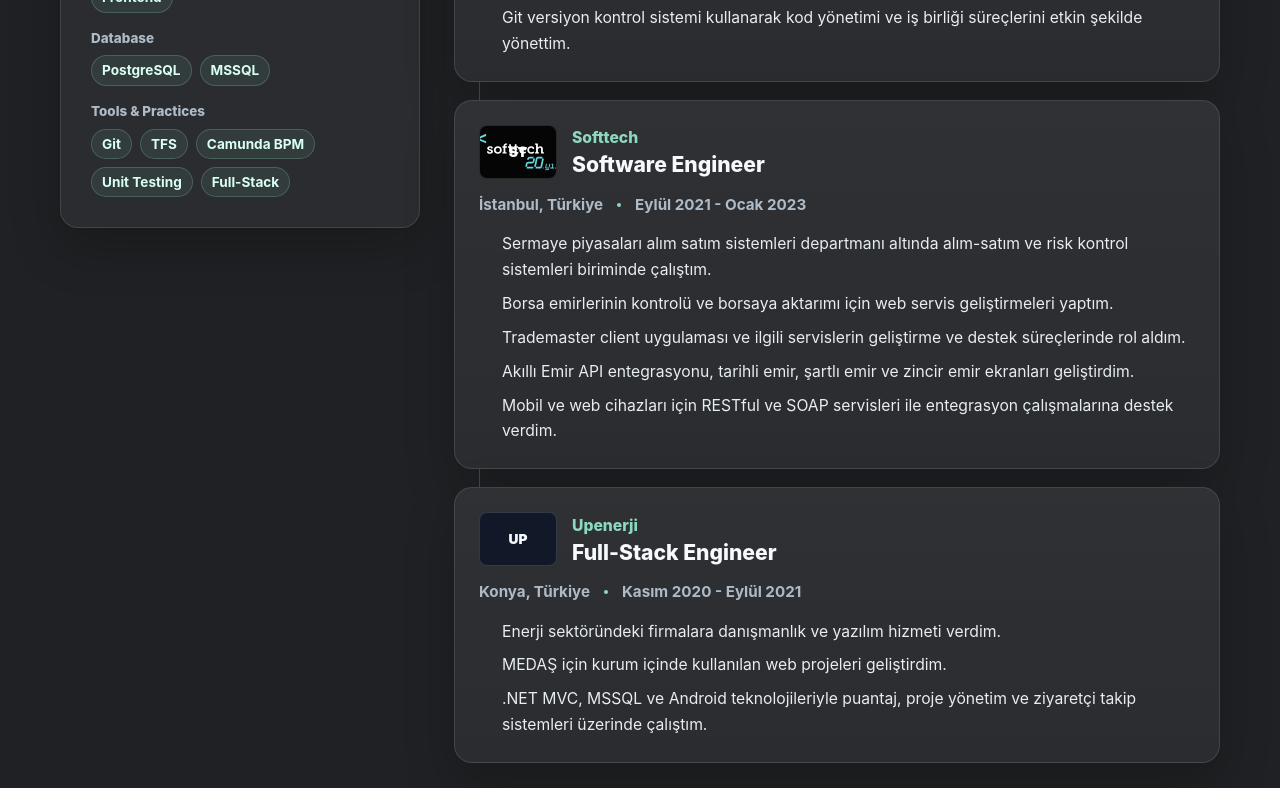
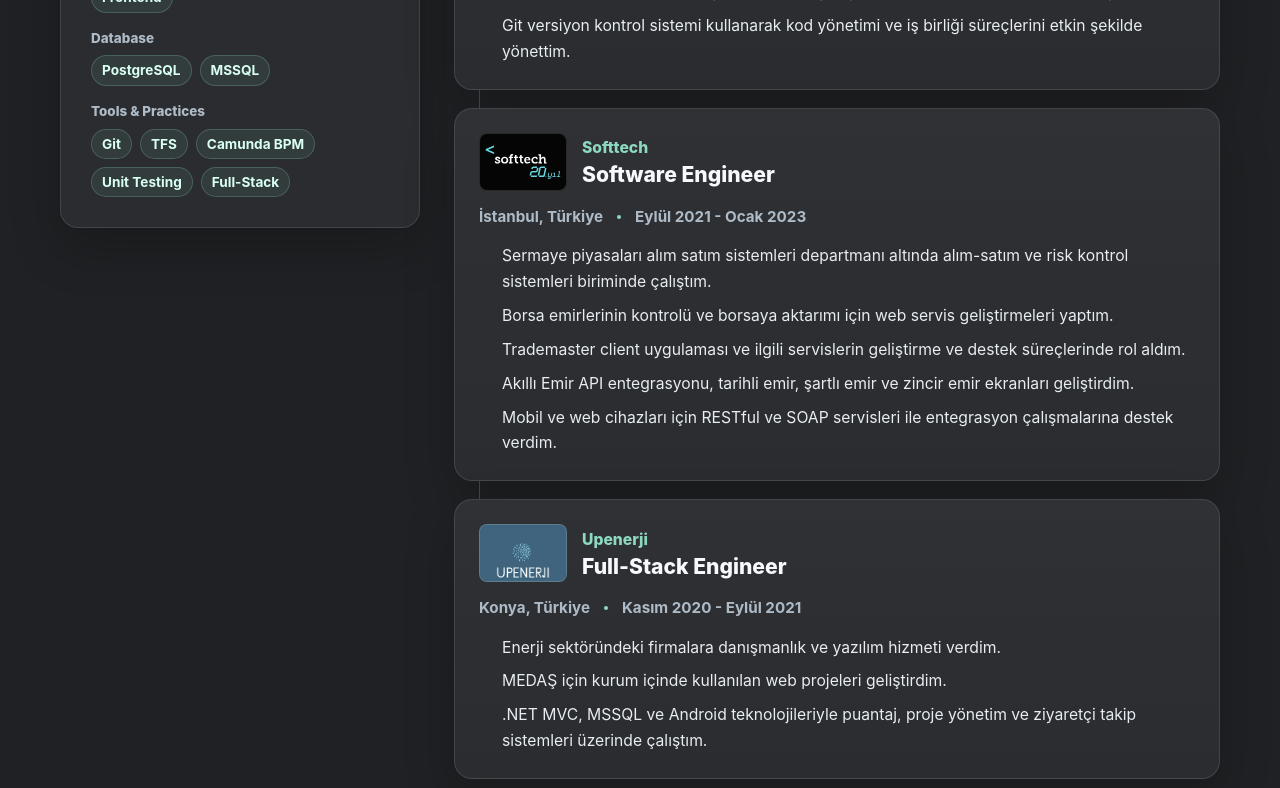
Before and after one commit to cvkgameplay-lab/HuseyinEmreCevikCV.Web, a Next.js app: page / in a window 1280 px wide. Shown: the part 1000-1788 px from the top of the page. Built offline with nearby package versions, Linux system fonts and the light colour scheme.

Commit message:
Fix company logo rendering

```diff
--- a/app/globals.css
+++ b/app/globals.css
@@ -432,14 +432,14 @@ a.contact-row:active {
 .experience-header {
   min-width: 0;
   display: grid;
-  grid-template-columns: 78px minmax(0, 1fr);
+  grid-template-columns: 88px minmax(0, 1fr);
   gap: 15px;
   align-items: center;
 }
 
 .company-logo {
-  width: 78px;
-  height: 54px;
+  width: 88px;
+  height: 58px;
   position: relative;
   display: grid;
   place-items: center;
@@ -457,9 +457,13 @@ a.contact-row:active {
   background: #111827;
 }
 
+.company-logo--upenerji {
+  background: #42677d;
+}
+
 .company-logo img {
-  max-width: 64px;
-  max-height: 30px;
+  max-width: 72px;
+  max-height: 36px;
   position: relative;
   z-index: 2;
   display: block;
@@ -467,9 +471,16 @@ a.contact-row:active {
 }
 
 .company-logo--dark img {
-  max-width: 74px;
-  max-height: 34px;
-  transform: scale(1.16);
+  max-width: 78px;
+  max-height: 38px;
+}
+
+.company-logo--upenerji img {
+  width: 100%;
+  height: 100%;
+  max-width: none;
+  max-height: none;
+  object-fit: cover;
 }
 
 .logo-fallback {
@@ -743,21 +754,25 @@ a.contact-row:active {
   }
 
   .experience-header {
-    grid-template-columns: 70px minmax(0, 1fr);
+    grid-template-columns: 76px minmax(0, 1fr);
     gap: 12px;
   }
 
   .company-logo {
-    width: 70px;
-    height: 50px;
+    width: 76px;
+    height: 52px;
   }
 
   .company-logo img {
-    max-width: 58px;
+    max-width: 64px;
   }
 
   .company-logo--dark img {
-    max-width: 68px;
+    max-width: 70px;
+  }
+
+  .company-logo--upenerji img {
+    max-width: none;
   }
 
   .experience-meta time::before {
--- a/app/page.tsx
+++ b/app/page.tsx
@@ -10,7 +10,7 @@ type Experience = {
   company: string;
   logo?: string;
   initials: string;
-  logoTone: "dark" | "light" | "mono";
+  logoTone: "dark" | "light" | "mono" | "upenerji";
   period: string;
   place: string;
   bullets: string[];
@@ -121,8 +121,9 @@ const experiences: Experience[] = [
   {
     role: "Full-Stack Engineer",
     company: "Upenerji",
+    logo: "/brand/upenerji.jpg",
     initials: "UP",
-    logoTone: "mono",
+    logoTone: "upenerji",
     period: "Kasım 2020 - Eylül 2021",
     place: "Konya, Türkiye",
     bullets: [
@@ -338,7 +339,7 @@ function ExperienceCard({ experience }: Readonly<{ experience: Experience }>) {
 function CompanyLogo({ experience }: Readonly<{ experience: Experience }>) {
   return (
     <div className={`company-logo company-logo--${experience.logoTone}`} aria-hidden={experience.logo ? undefined : true}>
-      <span className="logo-fallback">{experience.initials}</span>
+      {!experience.logo ? <span className="logo-fallback">{experience.initials}</span> : null}
       {experience.logo ? (
         <Image src={experience.logo} alt={`${experience.company} logosu`} width={160} height={80} unoptimized />
       ) : null}
```
Also changed, not shown: public/brand/upenerji.jpg (added), 1 other file (tests, documents, lock files or other folders).
